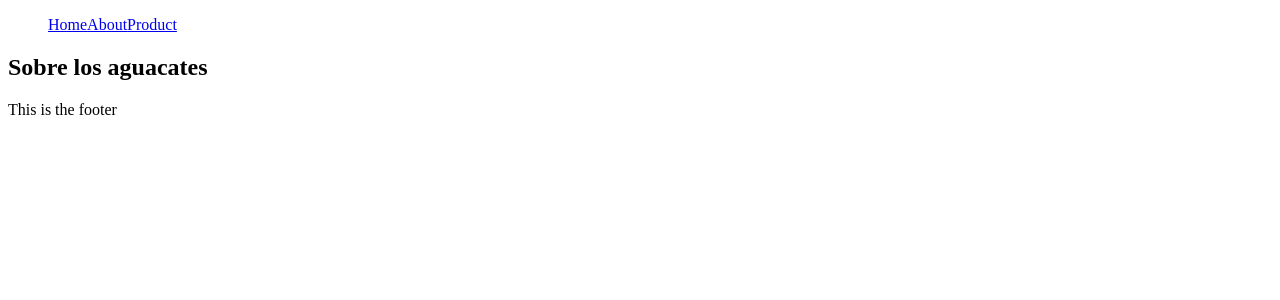
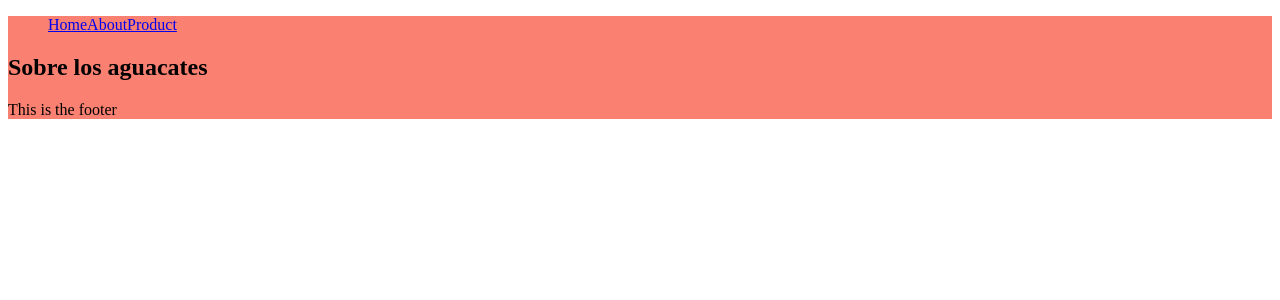
Before and after one commit to CinLo82/aguacates-next-js, a Next.js app: page /about in a window 1280 px wide. Shown: the top 300 px of the page. Built offline with nearby package versions, Linux system fonts and the light colour scheme.

Commit message:
path alias;uso de css global

```diff
--- a/components/Layout/index.tsx
+++ b/components/Layout/index.tsx
@@ -6,7 +6,7 @@ type Props = {
 
 const Layout: React.FC<Props> = ({ children }) => {
     return (
-        <div>
+        <div className="container">
             <Navbar />
             {children}
             <footer>This is the footer</footer>
--- a/pages/_app.tsx
+++ b/pages/_app.tsx
@@ -1,5 +1,6 @@
 import { AppProps } from 'next/app'
-import Layout from 'components/layout'
+import Layout from '@/components/Layout'
+import '../styles.css'
 
 function MyApp({ Component, pageProps }: AppProps) {
   // Providers - Context/Providers, Theme, data
--- a/pages/index.tsx
+++ b/pages/index.tsx
@@ -1,5 +1,4 @@
 import React, { useEffect, useState } from 'react'
-import Navbar from '../components/Navbar/Navbar'
 
 const HomePage = () => {
   const [productList, setProductList] = useState<TProduct[]>([])
--- /dev/null
+++ b/styles.css
@@ -0,0 +1,3 @@
+.container {
+    background-color: salmon;
+}
--- a/tsconfig.json
+++ b/tsconfig.json
@@ -2,9 +2,8 @@
   "compilerOptions": {
     "baseUrl": ".",
     "paths": {
-      "@database": [
-        "database/db.ts"
-      ]
+      "@/database": ["database/db.ts"],
+      "@/components/*": ["components/*"]
     },
     "target": "es6",
     "lib": [
```
